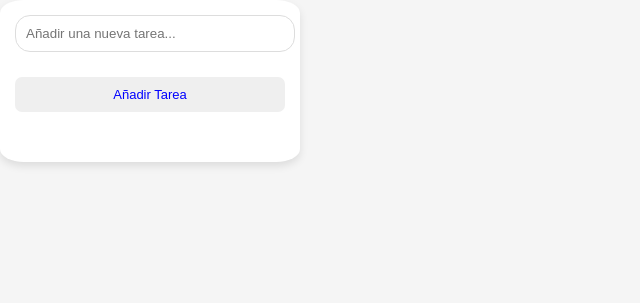
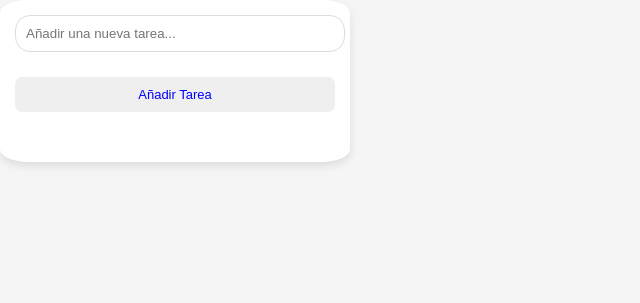
Before and after one commit to MauricioGT2024/todolist-Codigo, a browser extension: page index.html in a window 1280 px wide. Shown: the whole page, without its empty margins (0-640 px from the left). Drawn offline with Linux system fonts and the light colour scheme.

Commit message:
Arreglos

```diff
--- a/styles.css
+++ b/styles.css
@@ -5,8 +5,7 @@ body {
   margin: 0;
   padding: 0;
   background-color: #f5f5f5;
-  width: 300px;
-  height: 300px;
+  width: 350px;
 }
 
 #container {
```
